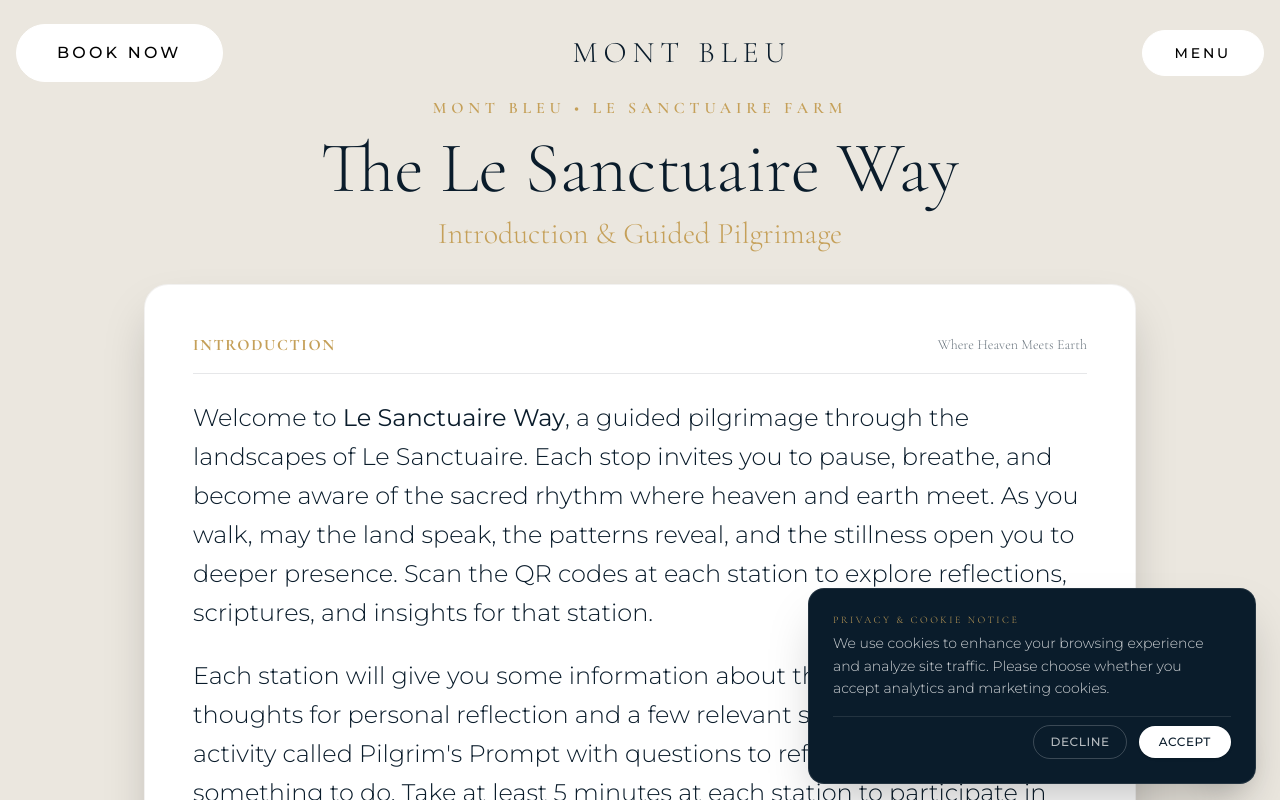
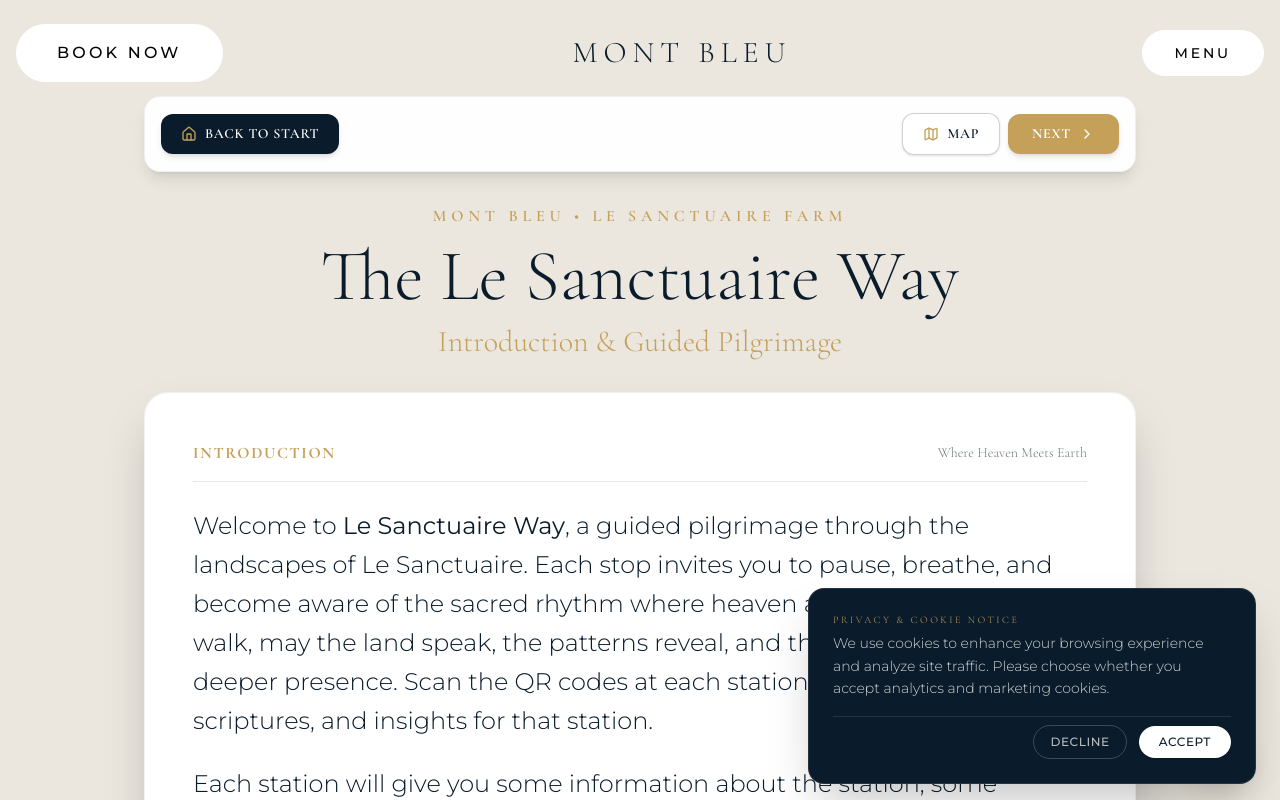
Before and after one commit to matthewblewett-hub/montbleu, a React (Vite) app: page /pilgrimage in a window 1280 px wide. Shown: the top 800 px of the page. Built offline with nearby package versions, Linux system fonts and the light colour scheme.

Commit message:
Update Pilgrimage navigation flow with Start Pilgrimage button, Top Controls, Next Station button, and Bottom Quick Skip Grid

```diff
--- a/src/pages/Pilgrimage.tsx
+++ b/src/pages/Pilgrimage.tsx
@@ -2,7 +2,7 @@ import React, { useState, useEffect } from 'react';
 import { Helmet } from 'react-helmet-async';
 import { motion, AnimatePresence } from 'framer-motion';
 import { useSearchParams } from 'react-router-dom';
-import { MapPin, Compass, ChevronRight, ChevronLeft, Printer, Sparkles, BookOpen, Smartphone, X, Heart, Sun, Clock, Footprints, AlertTriangle, Map } from 'lucide-react';
+import { MapPin, Compass, ChevronRight, ChevronLeft, Printer, Sparkles, BookOpen, Smartphone, X, Heart, Sun, Clock, Footprints, AlertTriangle, Map, Play, Home, ArrowRight } from 'lucide-react';
 import SectionObserver from '../components/ui/SectionObserver';
 
 interface Space {
@@ -985,8 +985,13 @@ const Pilgrimage: React.FC = () => {
     const [searchParams, setSearchParams] = useSearchParams();
 
     // Get current space ID from query param (e.g. ?space=1 or ?station=1)
-    const initialParam = searchParams.get('space') || searchParams.get('station') || '1';
-    const initialSpaceId = parseInt(initialParam, 10);
+    const initialParam = searchParams.get('space') || searchParams.get('station');
+    const initialSpaceId = initialParam ? parseInt(initialParam, 10) : 0;
+
+    const [viewMode, setViewMode] = useState<'intro' | 'station'>(
+        initialSpaceId >= 1 && initialSpaceId <= 15 ? 'station' : 'intro'
+    );
+
     const [activeSpaceId, setActiveSpaceId] = useState<number>(
         initialSpaceId >= 1 && initialSpaceId <= 15 ? initialSpaceId : 1
     );
@@ -1000,17 +1005,39 @@ const Pilgrimage: React.FC = () => {
     const [showMapModal, setShowMapModal] = useState(false);
 
     useEffect(() => {
-        const paramStr = searchParams.get('space') || searchParams.get('station') || '1';
+        const paramStr = searchParams.get('space') || searchParams.get('station');
+        if (!paramStr || paramStr === 'intro' || paramStr === '0') {
+            setViewMode('intro');
+        } else {
             const paramId = parseInt(paramStr, 10);
-        if (paramId >= 1 && paramId <= 15 && paramId !== activeSpaceId) {
+            if (paramId >= 1 && paramId <= 15) {
                 setActiveSpaceId(paramId);
+                setViewMode('station');
+            }
         }
     }, [searchParams]);
 
     const selectSpace = (id: number) => {
         setActiveSpaceId(id);
+        setViewMode('station');
         setSearchParams({ space: id.toString() });
-        window.scrollTo({ top: 450, behavior: 'smooth' });
+        window.scrollTo({ top: 0, behavior: 'smooth' });
+    };
+
+    const goToStart = () => {
+        setViewMode('intro');
+        setSearchParams({ space: 'intro' });
+        window.scrollTo({ top: 0, behavior: 'smooth' });
+    };
+
+    const goToNext = () => {
+        if (viewMode === 'intro') {
+            selectSpace(1);
+        } else if (activeSpaceId < 15) {
+            selectSpace(activeSpaceId + 1);
+        } else {
+            goToStart();
+        }
     };
 
     const activeSpace = SPACES.find(s => s.id === activeSpaceId) || SPACES[0];
@@ -1038,7 +1065,42 @@ const Pilgrimage: React.FC = () => {
             </Helmet>
 
             <div className="container mx-auto px-4 max-w-5xl">
-                {/* Hero Header */}
+
+                {/* TOP NAVIGATION BUTTON BAR (Back to Start, Next, Map) */}
+                <div className="sticky top-20 z-30 mb-8 bg-white/95 backdrop-blur-md p-3 md:p-4 rounded-2xl border border-sanctuary-stone/60 shadow-lg flex items-center justify-between gap-2">
+                    <button
+                        onClick={goToStart}
+                        className={`inline-flex items-center space-x-1.5 md:space-x-2 px-3.5 md:px-5 py-2.5 rounded-xl text-xs md:text-sm uppercase tracking-wider font-semibold font-serif transition-all ${
+                            viewMode === 'intro'
+                                ? 'bg-sanctuary-blue text-white shadow-md'
+                                : 'bg-sanctuary-sand/60 text-sanctuary-blue hover:bg-sanctuary-sand border border-sanctuary-blue/15'
+                        }`}
+                    >
+                        <Home className="w-4 h-4 text-sanctuary-gold" />
+                        <span>Back to Start</span>
+                    </button>
+
+                    <div className="flex items-center space-x-2">
+                        <button
+                            onClick={() => setShowMapModal(true)}
+                            className="inline-flex items-center space-x-1.5 md:space-x-2 px-3.5 md:px-5 py-2.5 rounded-xl text-xs md:text-sm uppercase tracking-wider font-semibold font-serif bg-white text-sanctuary-blue hover:bg-sanctuary-sand border border-sanctuary-blue/20 shadow-sm transition-all"
+                        >
+                            <Map className="w-4 h-4 text-sanctuary-gold" />
+                            <span>Map</span>
+                        </button>
+
+                        <button
+                            onClick={goToNext}
+                            className="inline-flex items-center space-x-1.5 md:space-x-2 px-4 md:px-6 py-2.5 rounded-xl text-xs md:text-sm uppercase tracking-wider font-bold font-serif bg-sanctuary-gold text-white hover:bg-sanctuary-gold/90 shadow-md transition-all"
+                        >
+                            <span>Next</span>
+                            <ChevronRight className="w-4 h-4" />
+                        </button>
+                    </div>
+                </div>
+
+                {/* VIEW 1: INTRODUCTION SCREEN */}
+                {viewMode === 'intro' && (
                     <SectionObserver className="text-center mb-10">
                         <span className="text-sm md:text-base font-serif uppercase tracking-[0.3em] text-sanctuary-gold mb-3 block font-semibold">
                             Mont Bleu • Le Sanctuaire Farm
@@ -1135,6 +1197,21 @@ const Pilgrimage: React.FC = () => {
                                 <p>"...In the fullness of the times He might gather together in one all things in Christ, both which are in heaven and which are on earth—in Him." — Ephesians 1:10</p>
                                 <p>"Now I saw a new heaven and a new earth, for the first heaven and the first earth had passed away." — Revelation 21:1</p>
                             </div>
+
+                            {/* START PILGRIMAGE BUTTON AT BOTTOM OF INTRODUCTION */}
+                            <div className="pt-8 text-center border-t border-sanctuary-blue/10">
+                                <button
+                                    onClick={() => selectSpace(1)}
+                                    className="inline-flex items-center space-x-3 bg-sanctuary-blue hover:bg-sanctuary-blue/90 text-white font-serif font-bold text-lg md:text-2xl px-10 py-5 rounded-full shadow-2xl transition-all duration-300 transform hover:scale-105"
+                                >
+                                    <Play className="w-6 h-6 fill-sanctuary-gold text-sanctuary-gold" />
+                                    <span>Start Pilgrimage — Station 1: The Sign</span>
+                                    <ArrowRight className="w-6 h-6 text-sanctuary-gold" />
+                                </button>
+                                <p className="text-xs md:text-sm text-sanctuary-blue/70 mt-3 font-serif italic">
+                                    Walk down to the access road sign, or click above to begin Station 1.
+                                </p>
+                            </div>
                         </div>
 
                         {/* Official Trail Map Card */}
@@ -1163,22 +1240,11 @@ const Pilgrimage: React.FC = () => {
                                     </span>
                                 </div>
                             </div>
-                        <p className="text-xs md:text-sm text-sanctuary-blue/70 font-serif italic mt-3">
-                            Illustrative map showing the 15 Pilgrim Stations, Fynbos Trail, River Walk, and Amenities across Le Sanctuaire.
-                        </p>
                         </div>
 
                         {/* Print & QR Action Bar */}
                         <div className="flex flex-wrap items-center justify-center gap-4">
                             <button
-                            onClick={() => setShowSingleQRModal(true)}
-                            className="inline-flex items-center space-x-2 text-xs md:text-sm font-medium uppercase tracking-wider px-6 py-3 rounded-full border border-sanctuary-blue/30 bg-white/80 text-sanctuary-blue hover:bg-white transition-all shadow-sm"
-                        >
-                            <Smartphone className="w-4 h-4 text-sanctuary-gold" />
-                            <span>Space {activeSpace.id} QR Sign</span>
-                        </button>
-
-                        <button
                                 onClick={() => setShowAllQRSheetModal(true)}
                                 className="inline-flex items-center space-x-2 text-xs md:text-sm font-medium uppercase tracking-wider px-6 py-3 rounded-full bg-sanctuary-blue text-white hover:bg-sanctuary-blue/90 transition-all shadow-md"
                             >
@@ -1187,15 +1253,19 @@ const Pilgrimage: React.FC = () => {
                             </button>
                         </div>
                     </SectionObserver>
-
+                )}
+
+                {/* VIEW 2: STATION DISPLAY SCREEN */}
+                {viewMode === 'station' && (
+                    <>
                         {/* 15 Steps Horizontal Navigation Selector */}
-                <div className="mb-10 bg-white p-4 md:p-6 rounded-3xl border border-sanctuary-stone/50 shadow-md">
+                        <div className="mb-8 bg-white p-4 md:p-6 rounded-3xl border border-sanctuary-stone/50 shadow-md">
                             <div className="flex items-center justify-between mb-4 px-2">
                                 <span className="text-xs md:text-sm uppercase tracking-widest text-sanctuary-gold font-serif flex items-center space-x-2 font-bold">
                                     <Compass className="w-4 h-4" />
                                     <span>The 15 Steps of Ascent</span>
                                 </span>
-                        <span className="text-xs md:text-sm text-sanctuary-blue/70 font-semibold">Space {activeSpace.id} of 15</span>
+                                <span className="text-xs md:text-sm text-sanctuary-blue/70 font-semibold">Step {activeSpace.id} of 15</span>
                             </div>
 
                             <div className="flex space-x-2.5 overflow-x-auto pb-2 scrollbar-none">
@@ -1224,9 +1294,13 @@ const Pilgrimage: React.FC = () => {
                                     <span className="text-xs md:text-sm font-serif uppercase tracking-[0.25em] text-sanctuary-gold bg-white/10 px-4 py-1.5 rounded-full border border-white/10 font-semibold">
                                         Step {activeSpace.id} of 15
                                     </span>
-                            <span className="text-xs md:text-sm font-serif text-white/70">
-                                Le Sanctuaire Way
-                            </span>
+                                    <button
+                                        onClick={() => setShowSingleQRModal(true)}
+                                        className="text-xs md:text-sm font-serif text-white/90 hover:text-sanctuary-gold transition-colors inline-flex items-center space-x-1.5 bg-white/10 px-3 py-1 rounded-full"
+                                    >
+                                        <Smartphone className="w-3.5 h-3.5 text-sanctuary-gold" />
+                                        <span>QR Sign</span>
+                                    </button>
                                 </div>
 
                                 <h2 className="text-3xl md:text-5xl lg:text-6xl font-serif mb-3 leading-tight">
@@ -1268,11 +1342,34 @@ const Pilgrimage: React.FC = () => {
 
                                 {/* Paragraphs of Exact Text (EXACT ORIGINAL GOOGLE SITES TEXT) */}
                                 <div className="space-y-6">
-                            {activeSpace.meditationText.map((paragraph, pIdx) => (
-                                <p key={pIdx} className="text-lg md:text-2xl text-sanctuary-blue/90 leading-relaxed font-light">
+                                    {activeSpace.meditationText.map((paragraph, pIdx) => {
+                                        const isWhereToNext = paragraph.includes('Where to Next');
+                                        return (
+                                            <div key={pIdx} className="space-y-4">
+                                                <p className="text-lg md:text-2xl text-sanctuary-blue/90 leading-relaxed font-light">
                                                     {paragraph}
                                                 </p>
-                            ))}
+
+                                                {/* NEXT STATION BUTTON DIRECTLY UNDER WHERE TO NEXT */}
+                                                {isWhereToNext && (
+                                                    <div className="my-6 p-6 rounded-2xl bg-sanctuary-gold/10 border border-sanctuary-gold/30 text-center space-y-3">
+                                                        <span className="text-xs md:text-sm font-serif uppercase tracking-widest text-sanctuary-gold font-bold block">
+                                                            Ready for the next station?
+                                                        </span>
+                                                        <button
+                                                            onClick={goToNext}
+                                                            className="inline-flex items-center space-x-3 bg-sanctuary-blue hover:bg-sanctuary-blue/90 text-white font-serif font-bold text-base md:text-xl px-8 py-4 rounded-full shadow-xl transition-all duration-300 transform hover:scale-105"
+                                                        >
+                                                            <span>
+                                                                {nextSpace ? `Next Station — Step ${nextSpace.id}: ${nextSpace.title}` : 'Complete Pilgrimage — Return to Start'}
+                                                            </span>
+                                                            <ArrowRight className="w-5 h-5 text-sanctuary-gold" />
+                                                        </button>
+                                                    </div>
+                                                )}
+                                            </div>
+                                        );
+                                    })}
                                 </div>
 
                                 {/* Practical Action / Concluding Note */}
@@ -1307,6 +1404,24 @@ const Pilgrimage: React.FC = () => {
                                     </button>
                                 </div>
 
+                                {/* Next Station Action Box at bottom of content */}
+                                <div className="p-6 rounded-2xl bg-sanctuary-blue/5 border border-sanctuary-blue/15 text-center space-y-3">
+                                    <span className="text-xs uppercase tracking-widest text-sanctuary-blue/60 font-serif font-bold">
+                                        Navigation
+                                    </span>
+                                    <div>
+                                        <button
+                                            onClick={goToNext}
+                                            className="inline-flex items-center space-x-3 bg-sanctuary-gold hover:bg-sanctuary-gold/90 text-white font-serif font-bold text-base md:text-xl px-8 py-4 rounded-full shadow-lg transition-all duration-300"
+                                        >
+                                            <span>
+                                                {nextSpace ? `Next Station (${nextSpace.title})` : 'Return to Start'}
+                                            </span>
+                                            <ArrowRight className="w-5 h-5 text-white" />
+                                        </button>
+                                    </div>
+                                </div>
+
                                 {/* Space Navigation Footer */}
                                 <div className="pt-8 border-t border-sanctuary-blue/10 flex items-center justify-between">
                                     {prevSpace ? (
@@ -1317,7 +1432,15 @@ const Pilgrimage: React.FC = () => {
                                             <ChevronLeft className="w-5 h-5" />
                                             <span>Step {prevSpace.id}: {prevSpace.title}</span>
                                         </button>
-                            ) : <div />}
+                                    ) : (
+                                        <button
+                                            onClick={goToStart}
+                                            className="inline-flex items-center space-x-2 text-sm md:text-lg font-serif text-sanctuary-blue hover:text-sanctuary-gold transition-colors font-medium"
+                                        >
+                                            <Home className="w-4 h-4" />
+                                            <span>Introduction</span>
+                                        </button>
+                                    )}
 
                                     {nextSpace ? (
                                         <button
@@ -1327,43 +1450,43 @@ const Pilgrimage: React.FC = () => {
                                             <span>Step {nextSpace.id}: {nextSpace.title}</span>
                                             <ChevronRight className="w-5 h-5" />
                                         </button>
-                            ) : <div />}
-                        </div>
-                    </div>
-                </div>
-
-                {/* Trail Guidance Map Section */}
-                <div className="bg-white p-8 md:p-12 rounded-3xl border border-sanctuary-stone/40 shadow-xl text-center">
-                    <MapPin className="w-8 h-8 text-sanctuary-gold mx-auto mb-4" />
-                    <h3 className="text-2xl md:text-3xl font-serif text-sanctuary-blue mb-3">Trail Guidance & Map</h3>
+                                    ) : (
+                                        <button
+                                            onClick={goToStart}
+                                            className="inline-flex items-center space-x-2 text-sm md:text-lg font-serif text-sanctuary-gold font-medium"
+                                        >
+                                            <span>Finish Pilgrimage</span>
+                                            <Home className="w-4 h-4" />
+                                        </button>
+                                    )}
+                                </div>
+                            </div>
+                        </div>
+                    </>
+                )}
+
+                {/* BOTTOM ALL 15 STATIONS QUICK SKIP GRID */}
+                <div className="bg-white p-8 md:p-12 rounded-3xl border border-sanctuary-stone/40 shadow-xl text-center mt-12">
+                    <MapPin className="w-8 h-8 text-sanctuary-gold mx-auto mb-3" />
+                    <h3 className="text-2xl md:text-3xl font-serif text-sanctuary-blue mb-2">All 15 Pilgrimage Stations</h3>
                     <p className="text-sm md:text-base text-sanctuary-blue/70 max-w-2xl mx-auto leading-relaxed font-light mb-6">
-                        Le Sanctuaire Way guides you through 15 Steps of Ascent across Mont Bleu estate—from the Highway entrance up to Pinnacle Cross.
-                    </p>
-
-                    <div
-                        onClick={() => setShowMapModal(true)}
-                        className="cursor-pointer mb-8 rounded-2xl overflow-hidden border border-sanctuary-blue/10 bg-sanctuary-sand/30 shadow-md group relative max-w-3xl mx-auto"
-                    >
-                        <img
-                            src="/images/pilgrimage_map.jpg"
-                            alt="Le Sanctuaire Pilgrimage Map"
-                            className="w-full h-auto object-cover group-hover:scale-105 transition-transform duration-500"
-                        />
-                        <div className="absolute inset-0 bg-sanctuary-blue/10 opacity-0 group-hover:opacity-100 transition-opacity flex items-center justify-center">
-                            <span className="bg-white/95 text-sanctuary-blue px-4 py-2 rounded-full text-xs font-serif font-bold uppercase tracking-wider">
-                                View Full Size Map
-                            </span>
-                        </div>
-                    </div>
-
-                    <div className="grid grid-cols-1 sm:grid-cols-2 lg:grid-cols-3 gap-4 text-left">
+                        Tap any station below to quickly skip directly to its guided text & reflection.
+                    </p>
+
+                    <div className="grid grid-cols-1 sm:grid-cols-2 lg:grid-cols-3 gap-3.5 text-left">
                         {SPACES.map(sp => (
                             <div
                                 key={sp.id}
                                 onClick={() => selectSpace(sp.id)}
-                                className={`p-4 rounded-xl border cursor-pointer transition-all ${activeSpaceId === sp.id ? 'bg-sanctuary-blue text-white border-sanctuary-blue' : 'bg-sanctuary-sand/40 border-sanctuary-blue/10 text-sanctuary-blue hover:bg-sanctuary-sand'}`}
-                            >
-                                <span className={`text-[10px] uppercase tracking-wider font-bold block mb-1 ${activeSpaceId === sp.id ? 'text-sanctuary-gold' : 'text-sanctuary-gold'}`}>
+                                className={`p-4 rounded-2xl border cursor-pointer transition-all duration-200 ${
+                                    viewMode === 'station' && activeSpaceId === sp.id
+                                        ? 'bg-sanctuary-blue text-white border-sanctuary-blue shadow-md scale-[1.02]'
+                                        : 'bg-sanctuary-sand/40 border-sanctuary-blue/10 text-sanctuary-blue hover:bg-sanctuary-sand hover:border-sanctuary-gold/40'
+                                }`}
+                            >
+                                <span className={`text-[10px] uppercase tracking-wider font-bold block mb-0.5 ${
+                                    viewMode === 'station' && activeSpaceId === sp.id ? 'text-sanctuary-gold' : 'text-sanctuary-gold'
+                                }`}>
                                     Step {sp.id} of 15
                                 </span>
                                 <span className="text-xs md:text-sm font-serif font-semibold block truncate">
```
Lines whose indentation alone changed are shown as unchanged.
